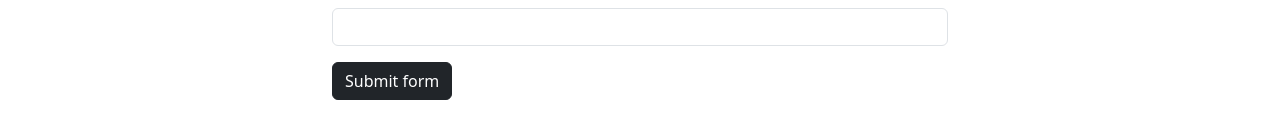
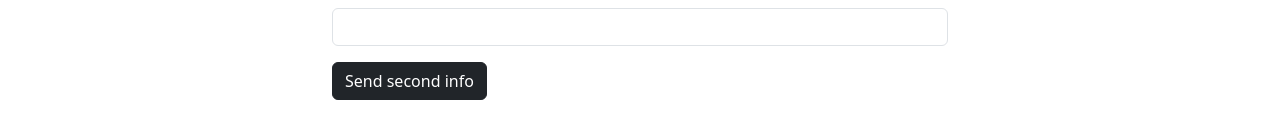
Before and after one commit to RubenValls/Angular-routingSimpleProject, an Angular app: page /secondPage-component/1 in a window 1280 px wide. Shown: the part 322-460 px from the top of the page. Built offline with nearby package versions, Linux system fonts and the light colour scheme.

Commit message:
project finished

```diff
--- a/angular.json
+++ b/angular.json
@@ -91,6 +91,9 @@
             ],
             "scripts": []
           }
+        },
+        "deploy": {
+          "builder": "angular-cli-ghpages:deploy"
         }
       }
     }
--- a/package.json
+++ b/package.json
@@ -18,6 +18,7 @@
     "@angular/platform-browser": "^15.1.0",
     "@angular/platform-browser-dynamic": "^15.1.0",
     "@angular/router": "^15.1.0",
+    "angular-cli-ghpages": "^1.0.5",
     "rxjs": "~7.8.0",
     "tslib": "^2.3.0",
     "zone.js": "~0.12.0"
--- a/src/app/first-page/first-page.component.html
+++ b/src/app/first-page/first-page.component.html
@@ -2,5 +2,5 @@
 <div class="container mt-5 w-50">
     <label for="username" class="form-label">Username</label>
     <input type="text" class="form-control" id="username" required>
-    <a routerLink="/secondPage-component/{{username}}"><button class="btn btn-dark mt-3" (click)="saveParams()">Submit form</button></a>
+    <a routerLink="/secondPage-component/{{username}}"><button class="btn btn-dark mt-3" (click)="saveParams()">Send first info</button></a>
 </div>
--- a/src/app/second-page/second-page.component.html
+++ b/src/app/second-page/second-page.component.html
@@ -5,5 +5,5 @@
     <input type="text" class="form-control" id="name" required>
     <label for="age" class="form-label">Age</label>
     <input type="number" class="form-control" id="age" min="1" required>
-    <a routerLink="/thirdPage-component/{{username}}/{{name}}/{{age}}"><button class="btn btn-dark mt-3" (click)="saveParams()">Submit form</button></a>
+    <a routerLink="/thirdPage-component/{{username}}/{{name}}/{{age}}"><button class="btn btn-dark mt-3" (click)="saveParams()">Send second info</button></a>
 </div>
```
Also changed, not shown: 1 other file (tests, documents, lock files or other folders).
